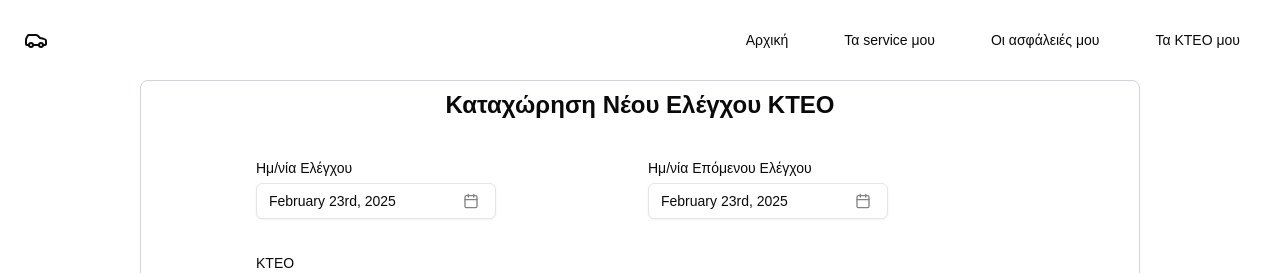
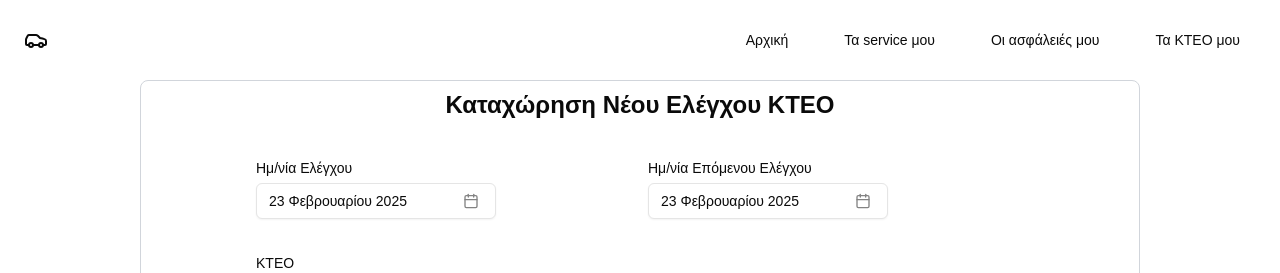
Before and after one commit to gianniszisakis/my_car_frontend, a Next.js app: page /kteo/newKteo in a window 1280 px wide. Shown: the top 273 px of the page. Built offline with nearby package versions, Linux system fonts and the light colour scheme.

Commit message:
fix: Show date in Greek.

```diff
--- a/components/forms/new-kteo-form.tsx
+++ b/components/forms/new-kteo-form.tsx
@@ -13,6 +13,7 @@ import {
   FormMessage,
 } from "@/components/ui/form";
 import { format } from "date-fns";
+import { el } from "date-fns/locale";
 import {
   Popover,
   PopoverContent,
@@ -113,7 +114,7 @@ export default function NewKteoForm() {
                             )}
                           >
                             {field.value ? (
-                              format(field.value, "PPP")
+                              format(field.value, "PPP", { locale: el })
                             ) : (
                               <span>Pick a date</span>
                             )}
@@ -126,6 +127,7 @@ export default function NewKteoForm() {
                           mode="single"
                           selected={field.value}
                           onSelect={field.onChange}
+                          locale={el}
                           initialFocus
                         />
                       </PopoverContent>
@@ -155,7 +157,7 @@ export default function NewKteoForm() {
                             )}
                           >
                             {field.value ? (
-                              format(field.value, "PPP")
+                              format(field.value, "PPP", { locale: el })
                             ) : (
                               <span>Pick a date</span>
                             )}
@@ -168,6 +170,7 @@ export default function NewKteoForm() {
                           mode="single"
                           selected={field.value}
                           onSelect={field.onChange}
+                          locale={el}
                           initialFocus
                         />
                       </PopoverContent>
```
